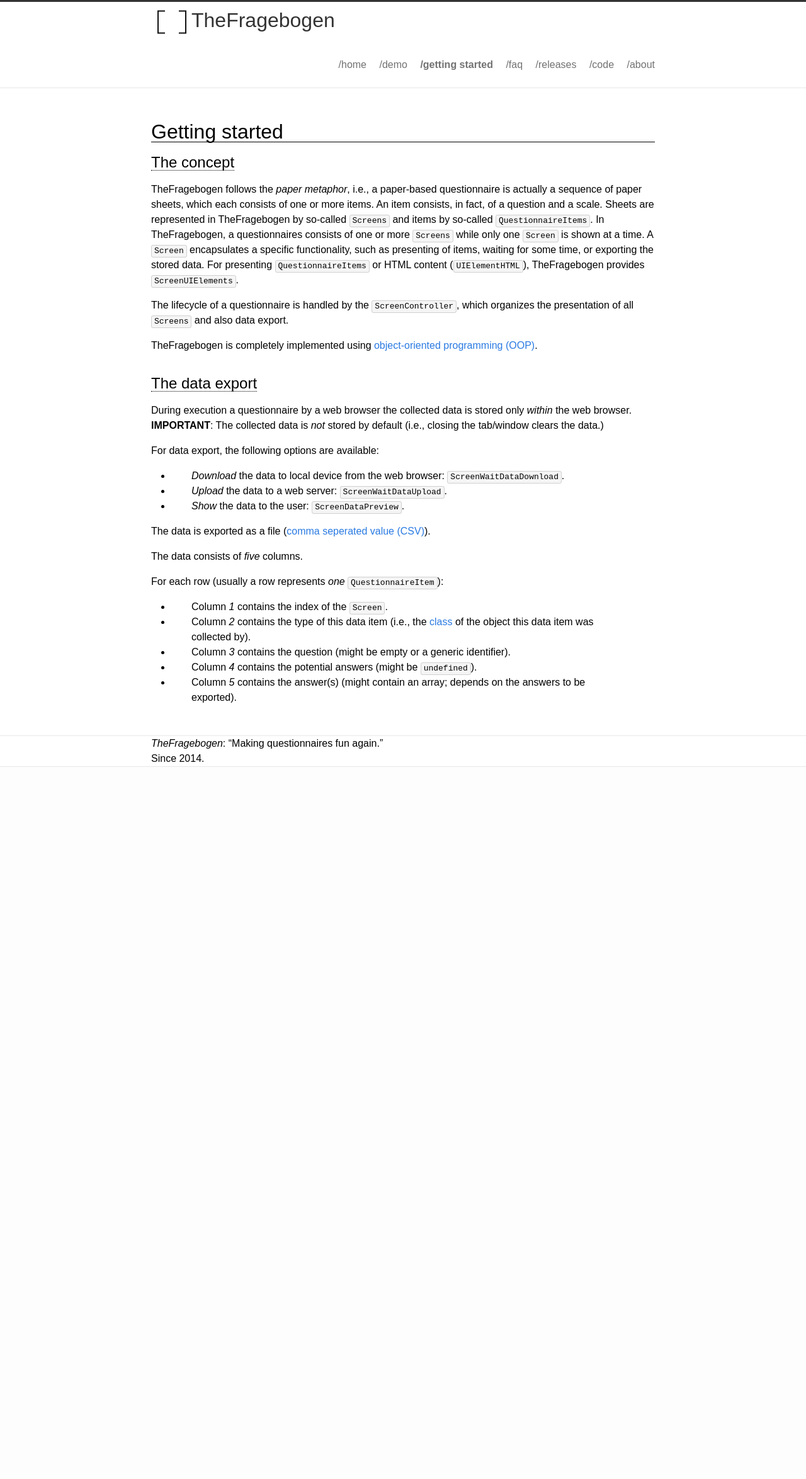
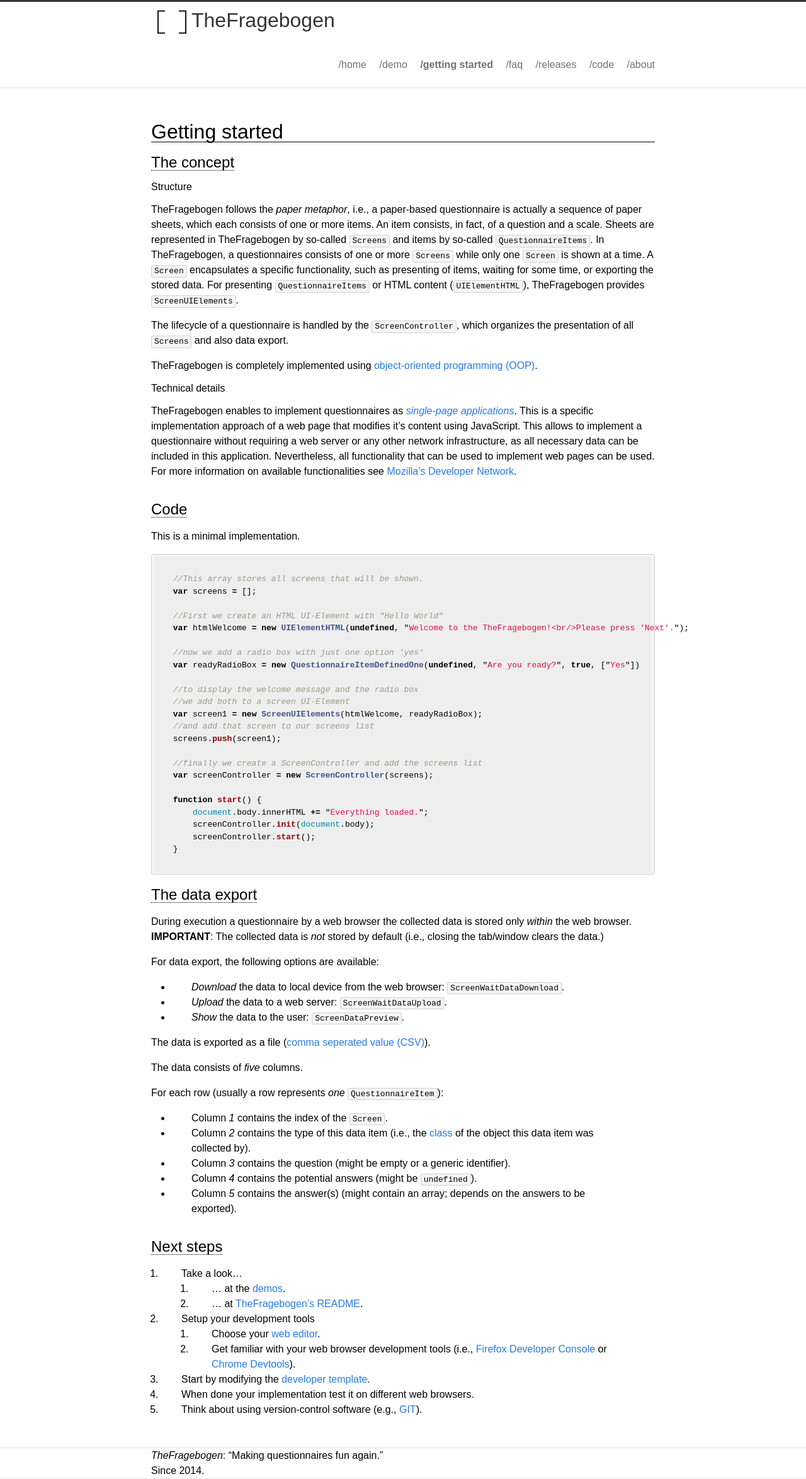
Before and after one commit to TheFragebogen/thefragebogen.github.io, a Jekyll site: the page built from gettingstarted.md, in a window 1280 px wide. Shown: the whole page at 63% size. Built offline with Jekyll 4.4.1, drawn with Linux system fonts in a browser that asks for light colours; before the commit the page ends 1218 px from its top, so only the background shows below that.

Commit message:
Getting started: added more details.

````diff
--- a/gettingstarted.md
+++ b/gettingstarted.md
@@ -9,6 +9,7 @@ Getting started
 The concept
 ---
 
+### Structure
 TheFragebogen follows the _paper metaphor_, i.e., a paper-based questionnaire is actually a sequence of paper sheets, which each consists of one or more items.
 An item consists, in fact, of a question and a scale.
 Sheets are represented in TheFragebogen by so-called `Screens` and items by so-called `QuestionnaireItems`.
@@ -19,6 +20,43 @@ For presenting `QuestionnaireItems` or HTML content (`UIElementHTML`), TheFrageb
 The lifecycle of a questionnaire is handled by the `ScreenController`, which organizes the presentation of all `Screens` and also data export.
 
 TheFragebogen is completely implemented using [object-oriented programming (OOP)](https://en.wikipedia.org/wiki/Object-oriented_programming).
+
+### Technical details
+TheFragebogen enables to implement questionnaires as [_single-page applications_](https://en.wikipedia.org/wiki/Single-page_application).
+This is a specific implementation approach of a web page that modifies it's content using JavaScript.
+This allows to implement a questionnaire without requiring a web server or any other network infrastructure, as all necessary data can be included in this application.
+Nevertheless, all functionality that can be used to implement web pages can be used.
+For more information on available functionalities see [Mozilla's Developer Network](https://developer.mozilla.org/en-US/docs/Web/Guide/HTML/HTML5).
+
+Code
+---
+This is a minimal implementation.
+
+```javascript
+//This array stores all screens that will be shown.
+var screens = [];
+
+//First we create an HTML UI-Element with "Hello World"
+var htmlWelcome = new UIElementHTML(undefined, "Welcome to the TheFragebogen!<br/>Please press 'Next'.");
+
+//now we add a radio box with just one option 'yes'
+var readyRadioBox = new QuestionnaireItemDefinedOne(undefined, "Are you ready?", true, ["Yes"])
+
+//to display the welcome message and the radio box
+//we add both to a screen UI-Element
+var screen1 = new ScreenUIElements(htmlWelcome, readyRadioBox);
+//and add that screen to our screens list
+screens.push(screen1);
+
+//finally we create a ScreenController and add the screens list
+var screenController = new ScreenController(screens);
+
+function start() {
+    document.body.innerHTML += "Everything loaded.";
+    screenController.init(document.body);
+    screenController.start();
+}
+```
 
 The data export
 ---
@@ -43,3 +81,15 @@ For each row (usually a row represents _one_ `QuestionnaireItem`):
 * Column _3_ contains the question (might be empty or a generic identifier).
 * Column _4_ contains the potential answers (might be `undefined`).
 * Column _5_ contains the answer(s) (might contain an array; depends on the answers to be exported).
+
+Next steps
+---
+1. Take a look...
+    1. ... at the [demos](/demo).
+    2. ... at [TheFragebogen's README](https://github.com/thefragebogen/thefragebogen/README).
+2. Setup your development tools
+    1. Choose your [web editor](https://en.wikipedia.org/wiki/Comparison_of_HTML_editors).
+    2. Get familiar with your web browser development tools (i.e., [Firefox Developer Console](https://developer.mozilla.org/en-US/docs/Learn/Common_questions/What_are_browser_developer_tools) or [Chrome Devtools](https://developers.google.com/web/tools/chrome-devtools/)).
+3. Start by modifying the [developer template](https://github.com/TheFragebogen/TheFragebogen/blob/master/examples/developer_template.html).
+4. When done your implementation test it on different web browsers.
+5. Think about using version-control software (e.g., [GIT](https://git-scm.com/)).
--- a/static/main.css
+++ b/static/main.css
@@ -120,15 +120,6 @@ ul, ol {
   padding-left: 1em;
 }
 
-pre, code {
-  border: 1px solid #d0d0d0;
-  background-color: #f5f5f5;
-  padding: 0.1em 0.3em;
-  border-radius: 3px;
-  white-space: pre-wrap;       /* CSS 3 */
-  word-wrap: break-word;       /* Internet Explorer 5.5+ */
-}
-
 @media screen and (max-width: 600px) {
   .wrap {
       padding: 0 1em;
--- a/static/syntax.css
+++ b/static/syntax.css
@@ -3,8 +3,20 @@
 
 /* ----------------------------------------------------------*/
 
+.highlighter-rouge {
+  border: 1px solid #d0d0d0;
+  background-color: #f5f5f5;
+  padding: 0.1em 0.3em;
+  border-radius: 3px;
+  white-space: pre-wrap;       /* CSS 3 */
+  word-wrap: break-word;       /* Internet Explorer 5.5+ */
+}
+
 .highlight {
-    background: #ffffff;
+    background-color: #EEEEEE;
+    padding-left: 1em;
+    padding-top: 0.5em;
+    padding-bottom: 0.5em;
 }
 
 .highlight .c {
````
